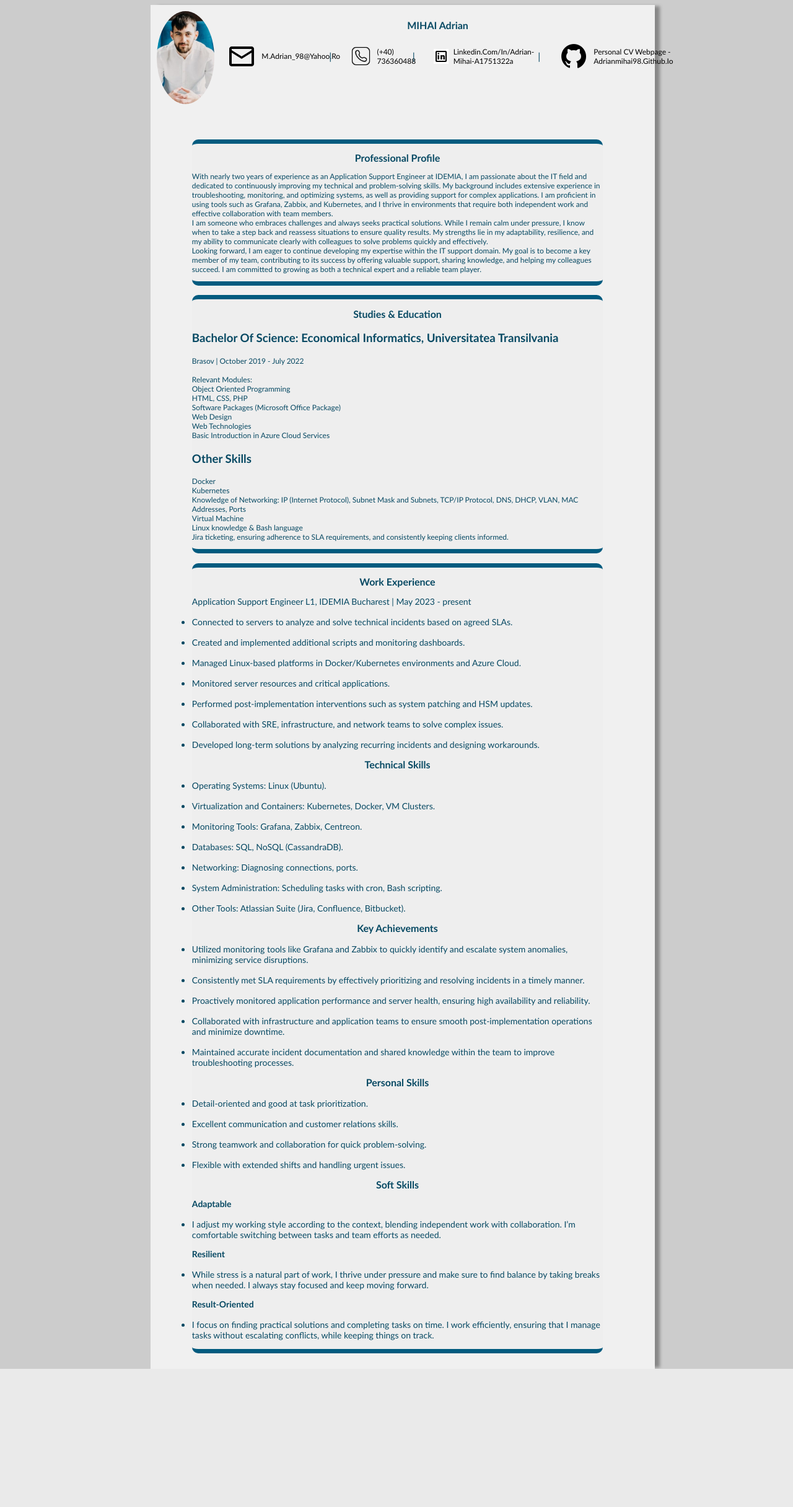
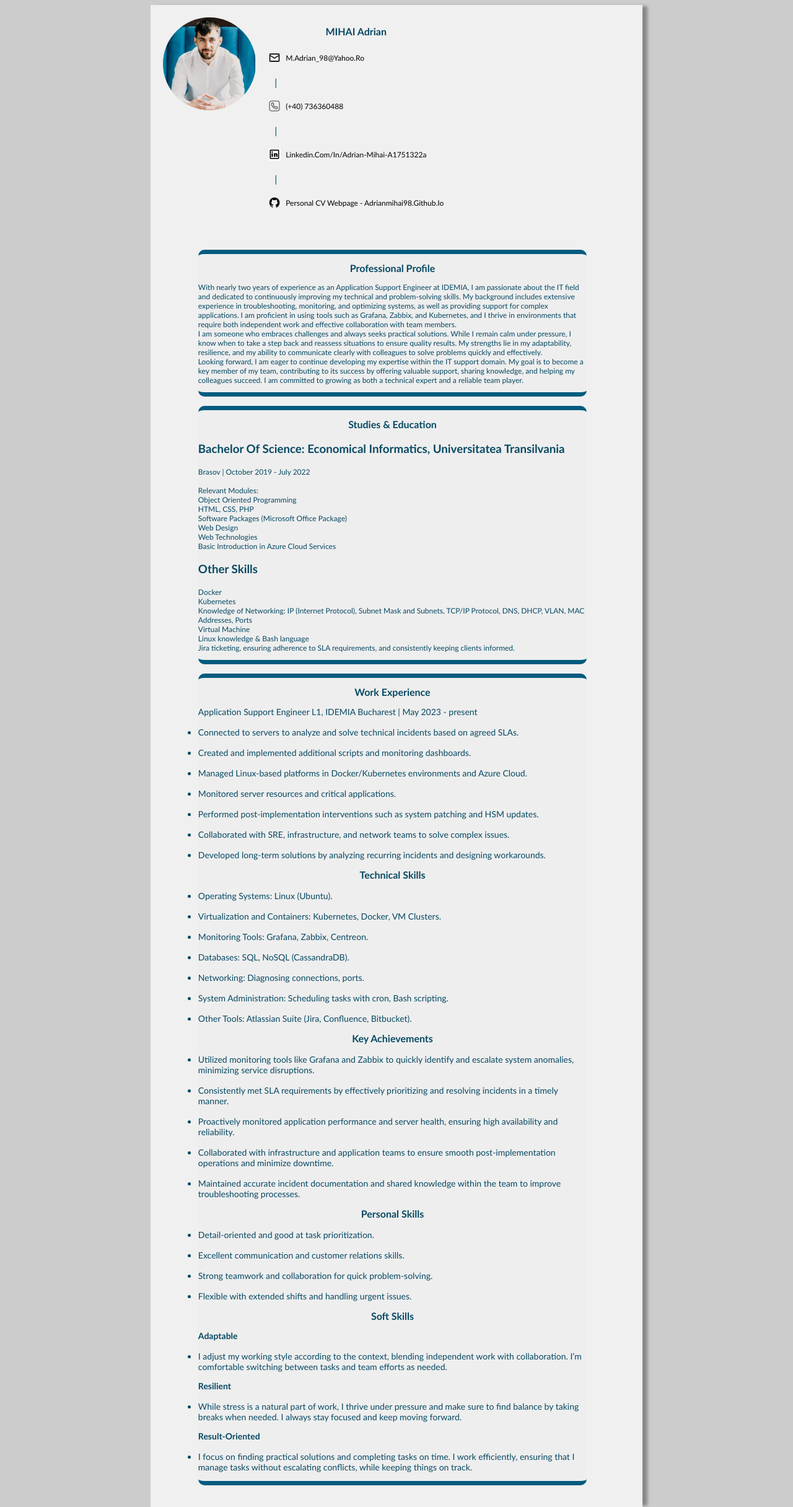
Before and after one commit to adrianmihai98/adrianmihai98.github.io, a PHP site: page / in a window 1280 px wide. Shown: the whole page at 62% size. Before the commit the page ends 2209 px from the top, so only its background shows below. Run offline with PHP 8.4, Linux system fonts and the light colour scheme.

Commit message:
attempt display

```diff
--- a/style.css
+++ b/style.css
@@ -92,12 +92,13 @@ body {
   }
 
   .main {
-    width: 21cm;
+    width: 21cm; /* lățime fixă de 21 cm */
     height: auto;
     background-color: #f0f0f0;
     box-shadow: 10px 0 5px -2px #888;
-
-  }
+    padding: 20px; /* adăugăm padding pentru un spațiu interior */
+    box-sizing: border-box;
+}
 
   #Skills{
     text-align: left;
@@ -171,7 +172,7 @@ body {
       padding: 0;
     }
   }
-/* Layout-ul principal */
+/* Layout-ul principal pentru poza de profil și detalii */
 .profile-container {
   display: flex;
   align-items: flex-start;
@@ -179,49 +180,45 @@ body {
 
 /* Poza de profil */
 .profile-pic {
-  width: 150px; /* dimensiune pătrat */
-  height: 150px; /* dimensiune pătrat */
-  margin-right: 20px; /* distanță între poză și restul informațiilor */
+  width: 150px; /* lățimea pătratului pentru poza de profil */
+  height: 150px; /* înălțimea pătratului pentru poza de profil */
+  margin-right: 20px; /* distanță între poză și detaliile de profil */
 }
 
 .profile-pic img {
   width: 100%;
   height: 100%;
-  object-fit: cover; /* păstrează imaginea proporționată în pătrat */
+  object-fit: cover; /* asigură că imaginea se va ajusta în pătrat */
   border-radius: 50%; /* face imaginea rotundă */
 }
 
-/* Stiluri pentru titlu și detalii */
+/* Detaliile profilului (numele și informațiile) */
 .pdf-info {
   display: flex;
   flex-direction: column;
-  width: 100%;
+  width: 100%; /* Ocupă întreaga lățime disponibilă */
 }
 
 .pdfTitle {
   text-align: center;
-  display: block; /* Asigură că titlul este vizibil */
+  display: block;
 }
 
 .pdfDetails {
   display: flex;
-  justify-content: flex-start;
+  flex-direction: column; /* aliniază detaliile pe verticală */
+  gap: 10px; /* distanță între fiecare detaliu */
+}
+
+.pdfDetails .detail {
+  display: flex;
   align-items: center;
-  gap: 20px;
 }
 
 .pdfDetails img {
-  width: 50%;
+  margin-right: 8px; /* spațiu între iconițe și text */
+  width: 20px; /* dimensiune fixă pentru iconițe */
   height: auto;
-}
-
-.pdfDetails img.linkedin-icon {
-  width: 100%;
-}
-
-.detail {
-  display: flex;
-  align-items: center;
 }
 
 .separator {
@@ -233,15 +230,10 @@ body {
   color: black;
 }
 
-.pdfDetails img {
-  margin-right: 8px;
+/* Ascunderea elementelor în funcție de context */
+.pdfTitle, .pdfDetails {
+  display: block;
 }
-
-/* Ascunde elementele până când vrei să le afișezi */
-.pdfTitle, .pdfDetails {
-  display: block; /* sau 'none', în funcție de contextul în care le folosești */
-}
-
 
 
   @media all and (min-width: 600px) {
```
